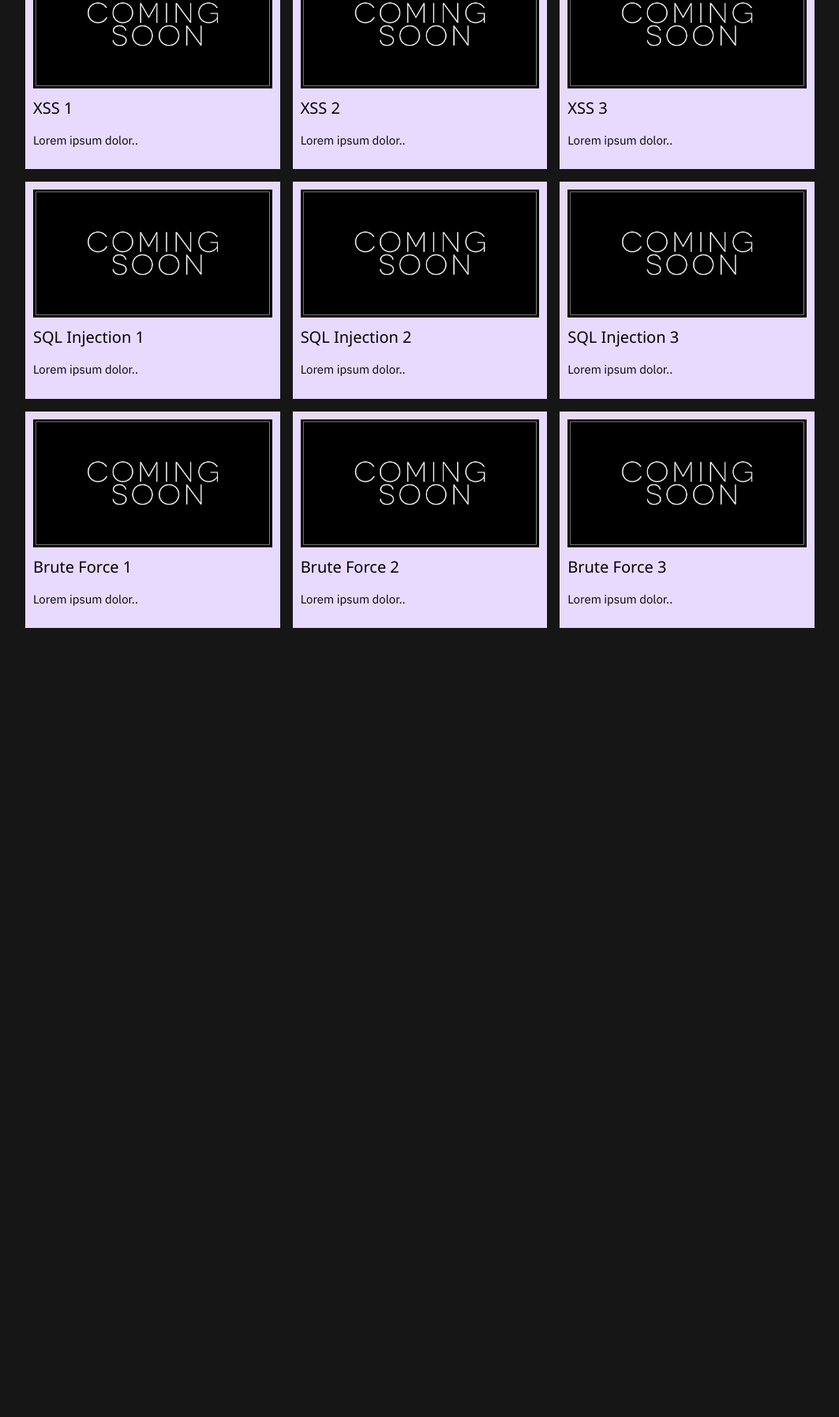
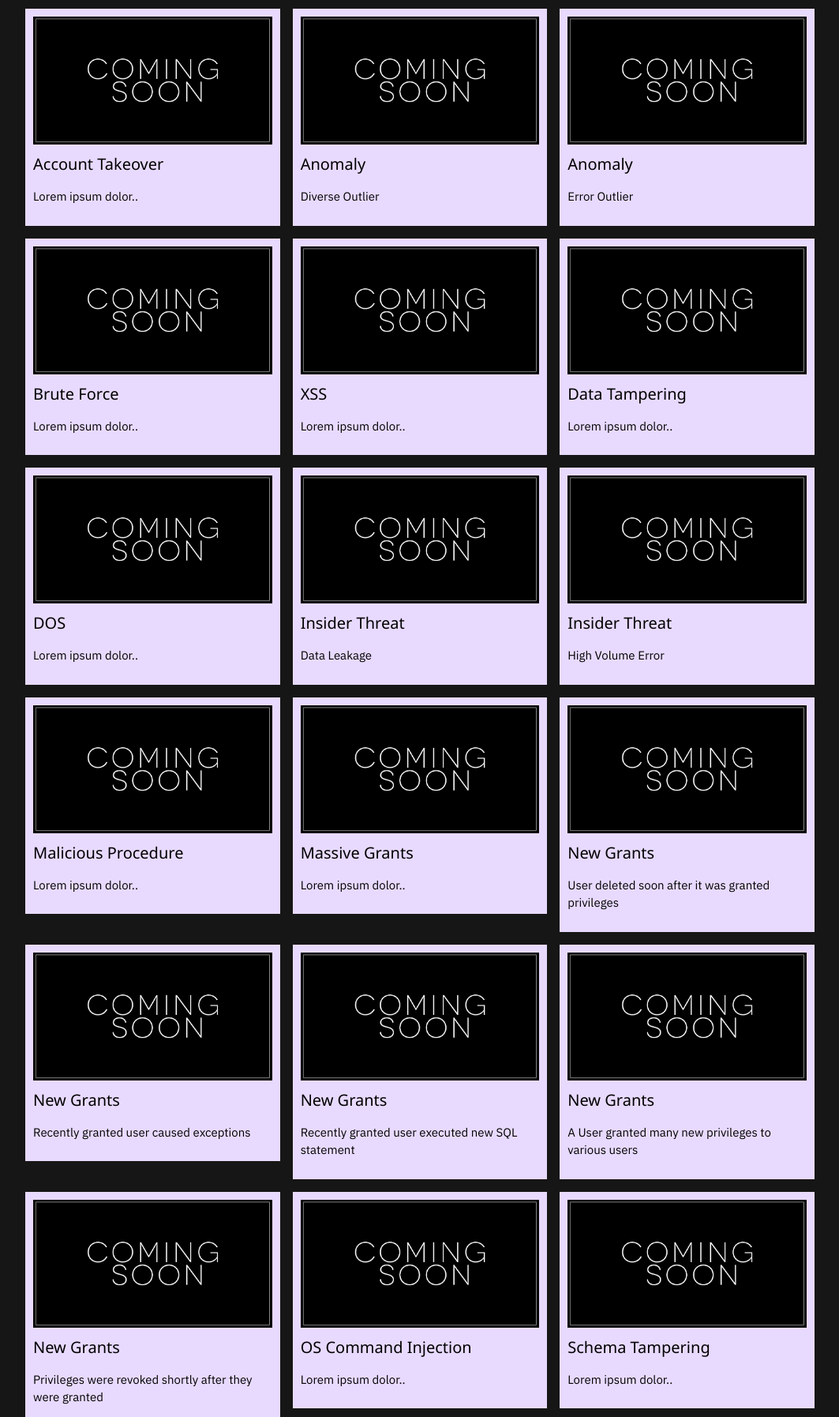
Before and after one commit to jasoneflood/ScenarioLaunchPlatformSupport, a plain HTML site: page docs/index.html in a window 1280 px wide. Shown: the part 334-2128 px from the top of the page at 79% size, without its empty margins (108-1171 px from the left). Before the commit the page ends 1175 px from the top, so only its background shows below. Drawn offline with nearby package versions, Linux system fonts and the light colour scheme; files whose address does not match are found by name.

Commit message:
added more test cases

```diff
--- a/docs/index.html
+++ b/docs/index.html
@@ -26,77 +26,176 @@
 <h2>Categories</h2>
 
 <div id="myBtnContainer">
+ <p>
   <button class="btn active" onclick="filterSelection('all')"> All Videos</button>
-  <button class="btn" onclick="filterSelection('sqlInjection')"> SQL injection</button>
-  <button class="btn" onclick="filterSelection('XSS')"> XSS</button>
+  <button class="btn" onclick="filterSelection('accountTakeover')"> Accout Takeover</button>
+  <button class="btn" onclick="filterSelection('anomaly')"> Anomaly</button>
   <button class="btn" onclick="filterSelection('bruteForce')"> Brute Force</button>
+ <button class="btn" onclick="filterSelection('xss')"> XSS</button>
+ <button class="btn" onclick="filterSelection('dataTampering')"> Data Tampering</button>
+ <button class="btn" onclick="filterSelection('dos')"> DOS</button>
+ <button class="btn" onclick="filterSelection('insiderThreat')"> Insider Threat</button>
+
+</p>
+<p>
+ <button class="btn" onclick="filterSelection('maliciousStoredProcedure')"> Malicious Stored Procedure</button>
+ <button class="btn" onclick="filterSelection('massiveGrants')"> Massive Grants</button>
+ <button class="btn" onclick="filterSelection('newGrants')"> New Grants</button>
+ <button class="btn" onclick="filterSelection('osCommandInjection')"> OS Command Injection</button>
+ <button class="btn" onclick="filterSelection('schemaTampering')"> Schema Tampering</button>
+ <button class="btn" onclick="filterSelection('sqlInjection')"> SQL Injection</button>
+ 	</p>
 </div>
 
 <!-- Portfolio Gallery Grid -->
 <div class="row">
-  <div class="column XSS">
+  <div class="column accountTakeover">
     <div class="content" onclick="document.getElementById('id01').style.display='block'">
       <img src="images/commingSoon.png" alt="commingSoon" style="width:100%">
-      <h4>XSS 1</h4>
+      <h4>Account Takeover</h4>
       <p>Lorem ipsum dolor..</p>
     </div>
   </div>
-  <div class="column XSS">
+  <div class="column anomaly">
     <div class="content" onclick="document.getElementById('id01').style.display='block'">
     <img src="images/commingSoon.png" alt="commingSoon" style="width:100%">
-      <h4>XSS 2</h4>
-      <p>Lorem ipsum dolor..</p>
+      <h4>Anomaly</h4>
+      <p>Diverse Outlier</p>
     </div>
   </div>
-  <div class="column XSS">
+  <div class="column anomaly">
     <div class="content" onclick="document.getElementById('id01').style.display='block'">
     <img src="images/commingSoon.png" alt="commingSoon" style="width:100%">
-      <h4>XSS 3</h4>
+      <h4>Anomaly</h4>
+      <p>Error Outlier</p>
+    </div>
+  </div>
+  <div class="column bruteForce">
+    <div class="content" onclick="document.getElementById('id01').style.display='block'">
+    <img src="images/commingSoon.png" alt="commingSoon" style="width:100%">
+      <h4>Brute Force</h4>
       <p>Lorem ipsum dolor..</p>
     </div>
   </div>
 
-  <div class="column sqlInjection">
+  <div class="column xss">
     <div class="content" onclick="document.getElementById('id01').style.display='block'">
       <img src="images/commingSoon.png" alt="commingSoon" style="width:100%">
-      <h4>SQL Injection 1</h4>
+      <h4>XSS</h4>
+      <p>Lorem ipsum dolor..</p>
+    </div>
+  </div>
+  <div class="column dataTampering">
+    <div class="content" onclick="document.getElementById('id01').style.display='block'">
+    <img src="images/commingSoon.png" alt="commingSoon" style="width:100%">
+      <h4>Data Tampering</h4>
+      <p>Lorem ipsum dolor..</p>
+    </div>
+  </div>
+  <div class="column dos">
+    <div class="content" onclick="document.getElementById('id01').style.display='block'">
+    <img src="images/commingSoon.png" alt="commingSoon" style="width:100%">
+      <h4>DOS</h4>
+      <p>Lorem ipsum dolor..</p>
+    </div>
+  </div>
+
+  <div class="column insiderThreat">
+    <div class="content" onclick="document.getElementById('id01').style.display='block'">
+      <img src="images/commingSoon.png" alt="commingSoon" style="width:100%">
+      <h4>Insider Threat</h4>
+      <p>Data Leakage</p>
+    </div>
+  </div>
+  <div class="column insiderThreat">
+    <div class="content" onclick="document.getElementById('id01').style.display='block'">
+      <img src="images/commingSoon.png" alt="commingSoon" style="width:100%">
+      <h4>Insider Threat</h4>
+      <p>High Volume Error</p>
+    </div>
+  </div>
+  <div class="column maliciousStoredProcedure">
+    <div class="content" onclick="document.getElementById('id01').style.display='block'">
+    <img src="images/commingSoon.png" alt="commingSoon" style="width:100%">
+      <h4>Malicious Procedure</h4>
+      <p>Lorem ipsum dolor..</p>
+    </div>
+  </div>
+  <div class="column massiveGrants">
+    <div class="content" onclick="document.getElementById('id01').style.display='block'">
+    <img src="images/commingSoon.png" alt="commingSoon" style="width:100%">
+      <h4>Massive Grants</h4>
+      <p>Lorem ipsum dolor..</p>
+    </div>
+  </div>
+  <div class="column newGrants">
+    <div class="content" onclick="document.getElementById('id01').style.display='block'">
+    <img src="images/commingSoon.png" alt="commingSoon" style="width:100%">
+      <h4>New Grants</h4>
+      <p>User deleted soon after it was granted privileges</p>
+    </div>
+  </div>
+  <div class="column newGrants">
+    <div class="content" onclick="document.getElementById('id01').style.display='block'">
+    <img src="images/commingSoon.png" alt="commingSoon" style="width:100%">
+      <h4>New Grants</h4>
+      <p>Recently granted user caused exceptions</p>
+    </div>
+  </div>
+  <div class="column newGrants">
+    <div class="content" onclick="document.getElementById('id01').style.display='block'">
+    <img src="images/commingSoon.png" alt="commingSoon" style="width:100%">
+      <h4>New Grants</h4>
+      <p>Recently granted user executed new SQL statement</p>
+    </div>
+  </div>
+  <div class="column newGrants">
+    <div class="content" onclick="document.getElementById('id01').style.display='block'">
+    <img src="images/commingSoon.png" alt="commingSoon" style="width:100%">
+      <h4>New Grants</h4>
+      <p>A User granted many new privileges to various users</p>
+    </div>
+  </div>
+  <div class="column newGrants">
+    <div class="content" onclick="document.getElementById('id01').style.display='block'">
+    <img src="images/commingSoon.png" alt="commingSoon" style="width:100%">
+      <h4>New Grants</h4>
+      <p>Privileges were revoked shortly after they were granted</p>
+    </div>
+  </div>
+  <div class="column osCommandInjection">
+    <div class="content" onclick="document.getElementById('id01').style.display='block'">
+    <img src="images/commingSoon.png" alt="commingSoon" style="width:100%">
+      <h4>OS Command Injection</h4>
+      <p>Lorem ipsum dolor..</p>
+    </div>
+  </div>
+  <div class="column schemaTampering">
+    <div class="content" onclick="document.getElementById('id01').style.display='block'">
+    <img src="images/commingSoon.png" alt="commingSoon" style="width:100%">
+      <h4>Schema Tampering</h4>
       <p>Lorem ipsum dolor..</p>
     </div>
   </div>
   <div class="column sqlInjection">
     <div class="content" onclick="document.getElementById('id01').style.display='block'">
     <img src="images/commingSoon.png" alt="commingSoon" style="width:100%">
-      <h4>SQL Injection 2</h4>
-      <p>Lorem ipsum dolor..</p>
+      <h4>SQL Injection</h4>
+      <p>Denial of Service</p>
     </div>
   </div>
   <div class="column sqlInjection">
     <div class="content" onclick="document.getElementById('id01').style.display='block'">
     <img src="images/commingSoon.png" alt="commingSoon" style="width:100%">
-      <h4>SQL Injection 3</h4>
-      <p>Lorem ipsum dolor..</p>
+      <h4>SQL Injection</h4>
+      <p>Side channel</p>
     </div>
   </div>
-
-  <div class="column bruteForce">
-    <div class="content" onclick="document.getElementById('id01').style.display='block'">
-      <img src="images/commingSoon.png" alt="commingSoon" style="width:100%">
-      <h4>Brute Force 1</h4>
-      <p>Lorem ipsum dolor..</p>
-    </div>
-  </div>
-  <div class="column bruteForce">
+  <div class="column sqlInjection">
     <div class="content" onclick="document.getElementById('id01').style.display='block'">
     <img src="images/commingSoon.png" alt="commingSoon" style="width:100%">
-      <h4>Brute Force 2</h4>
-      <p>Lorem ipsum dolor..</p>
-    </div>
-  </div>
-  <div class="column bruteForce">
-    <div class="content" onclick="document.getElementById('id01').style.display='block'">
-    <img src="images/commingSoon.png" alt="commingSoon" style="width:100%">
-      <h4>Brute Force 3</h4>
-      <p>Lorem ipsum dolor..</p>
+      <h4>SQL Injection</h4>
+      <p>Tautology</p>
     </div>
   </div>
 <!-- END GRID -->
```
